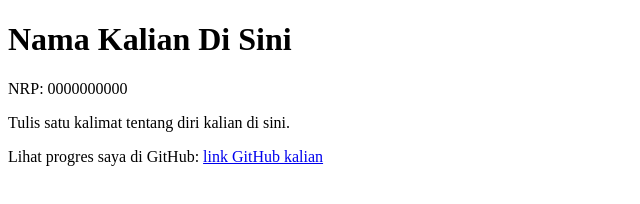
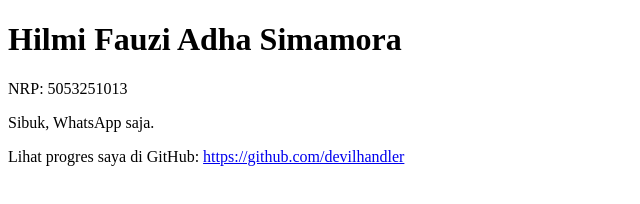
Before and after one commit to webdev-if-its/pweb-5053251013, a website: page m00/index.html in a window 1280 px wide. Shown: the whole page, without its empty margins (0-640 px from the left). Drawn offline with Linux system fonts and the light colour scheme.

Commit message:
Selesaikan pertemuan 0

```diff
--- a/m00/index.html
+++ b/m00/index.html
@@ -3,14 +3,14 @@
 <head>
   <meta charset="utf-8">
   <meta name="viewport" content="width=device-width, initial-scale=1">
-  <title>Untitled</title>
+  <title>Taman Baca RW 04</title>
 </head>
 <body>
 
-  <h1 id="nama">Nama Kalian Di Sini</h1>
-  <p id="nrp">NRP: 0000000000</p>
-  <p id="bio">Tulis satu kalimat tentang diri kalian di sini.</p>
-  <p>Lihat progres saya di GitHub: <a id="github" href="#">link GitHub kalian</a></p>
+  <h1 id="nama">Hilmi Fauzi Adha Simamora</h1>
+  <p id="nrp">NRP: 5053251013</p>
+  <p id="bio">Sibuk, WhatsApp saja.</p>
+  <p>Lihat progres saya di GitHub: <a id="github" href="https://github.com/devilhandler">https://github.com/devilhandler</a></p>
 
 </body>
 </html>
```
